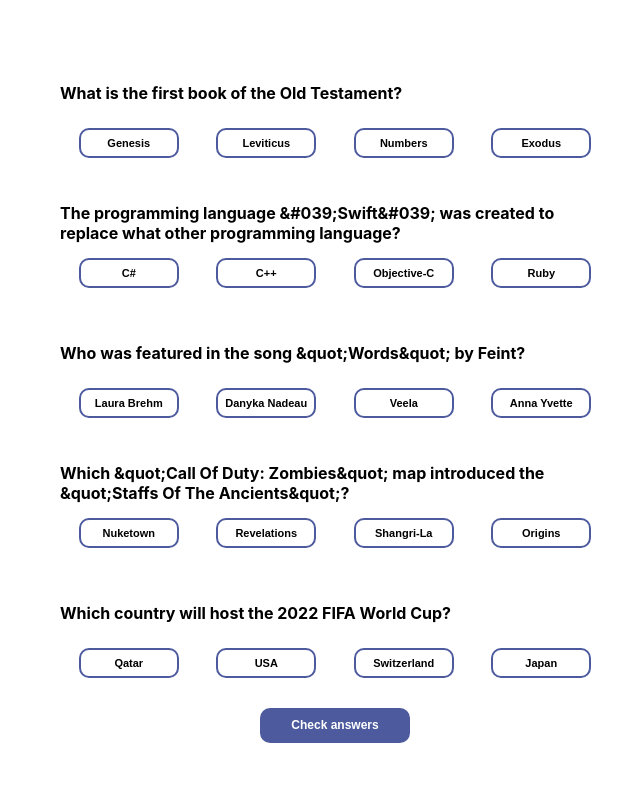
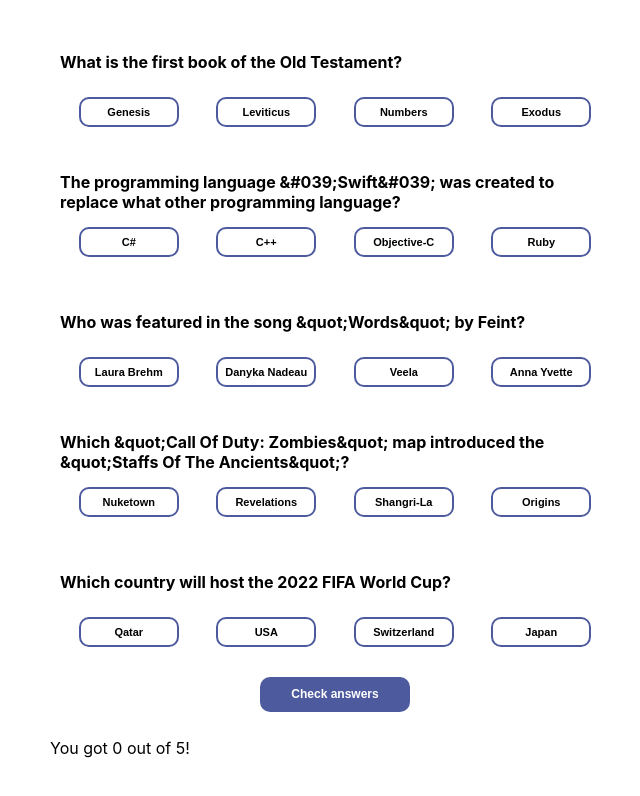
Before and after one commit to MarekRykaczewski/quiz-react, a React (Create React App) app: page / in a window 1280 px wide. Both pictures are taken after a click on the button "Check answers". Shown: the top 796 px of the page, without its empty margins (305-945 px from the left). Built offline with nearby package versions, Linux system fonts and the light colour scheme.

Commit message:
use checkAnswers to display score

```diff
--- a/src/App.js
+++ b/src/App.js
@@ -8,7 +8,7 @@
 
 function App() {
 
-  const [quizStatus, setQuizStatus] = React.useState(false)
+  const [quizStatus, setQuizStatus] = React.useState({status: false, correct: 0})
 
   const [questions, setQuestions] = React.useState(data.results.map(result =>{
     return (
@@ -65,14 +65,13 @@
   }
 
   function checkAnswers() {
-    const counter = 0
+    let counter = 0
     for (let i = 0; i < questions.length; i++) {
       if (questions[i].selected === questions[i].answer) {
         counter++
       }
     }
-    setQuizStatus(true)
-    return counter
+    setQuizStatus({status: true, correct: counter})
   }
 
   const questionElements = questions.map(element => {
@@ -96,7 +95,8 @@
   return (
     <div className="App">
       {questionElements}
-      <button className='check--button'> Check answers </button>
+      <button onClick={checkAnswers} className='check--button'> Check answers </button>
+      {quizStatus.status && <p> You got {quizStatus.correct} out of 5!</p>}
     </div>
   );
 }
```
